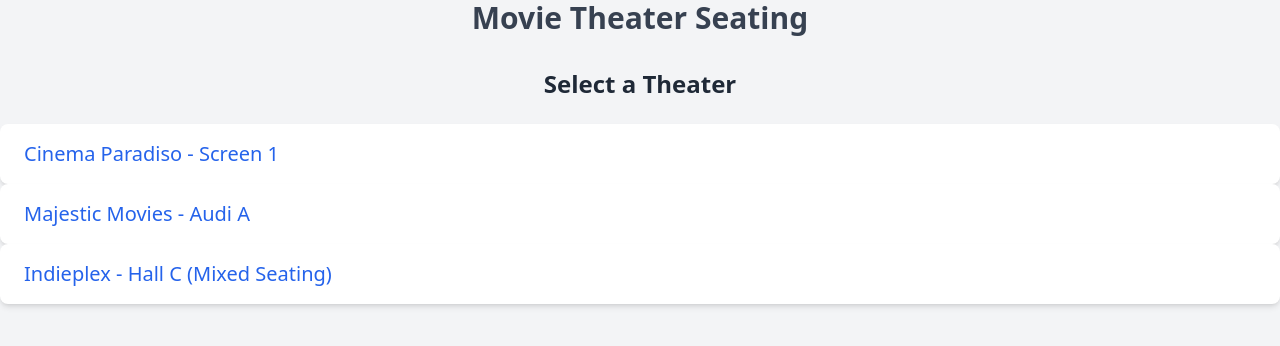
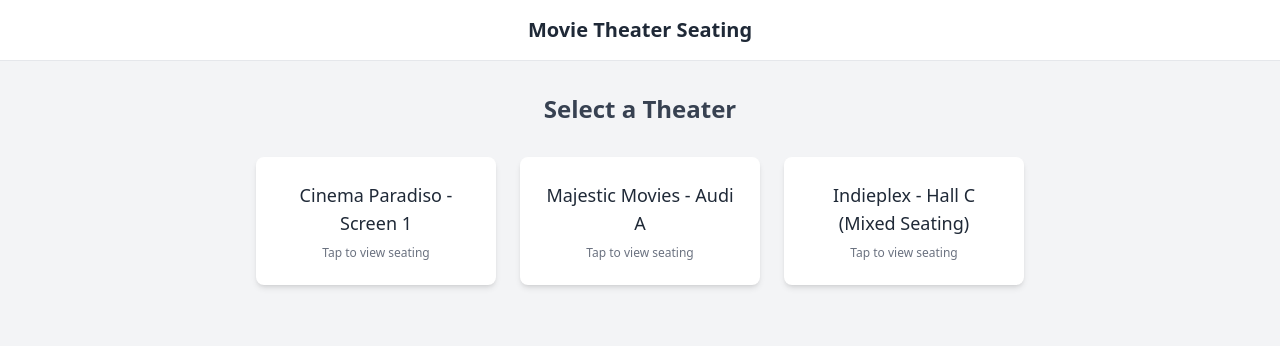
Before and after one commit to harshattray/seat-layout-plug, a React (Vite) app: page / in a window 1280 px wide. Shown: the top 346 px of the page. Built offline with nearby package versions, Linux system fonts and the light colour scheme.

Commit message:
feat: UI changes | Layout updated

```diff
--- a/src/App.tsx
+++ b/src/App.tsx
@@ -1,6 +1,7 @@
 import React, { useState } from "react";
 import SeatingLayout, { Layout, SeatingLayoutProps } from "./SeatingLayout";
 import { BeakerIcon, BuildingStorefrontIcon, FilmIcon, NoSymbolIcon } from '@heroicons/react/24/solid';
+import { ArrowLeftIcon } from '@heroicons/react/24/solid';
 
 interface TheaterConfig {
   id: string;
@@ -121,41 +122,46 @@ const App: React.FC = () => {
 
   return (
     <div className="min-h-screen bg-gray-100">
-      <header className="mb-8 text-center">
-        <h1 className="text-3xl font-bold text-gray-700">Movie Theater Seating</h1>
+      <header className="bg-white text-gray-800 p-4 border-b border-gray-200">
+        <h1 className="text-xl font-semibold text-center">Movie Theater Seating</h1>
       </header>
 
+      <main className="p-4 md:p-8">
         {selectedConfig ? (
-        <div>
+          <div className="max-w-5xl mx-auto bg-white p-6 rounded-lg shadow-lg">
             <button
               onClick={handleBackToTheaters}
-            className="mb-6 bg-indigo-500 hover:bg-indigo-700 text-white font-bold py-2 px-4 rounded transition duration-150 ease-in-out"
+              className="mb-6 bg-gray-200 hover:bg-gray-300 text-gray-700 font-semibold py-2 px-4 rounded transition duration-150 ease-in-out flex items-center text-sm"
             >
-            &larr; Back to Theaters
+              <ArrowLeftIcon className="h-4 w-4 mr-2" />
+              Back to Theaters
             </button>
-          <h2 className="text-2xl font-semibold text-gray-800 mb-4 text-center">{selectedConfig.name}</h2>
-          <div className="mt-8">
+            <h2 className="text-xl font-semibold mb-2 text-center text-gray-700">{selectedConfig.name}</h2>
+            <p className="text-xs text-gray-500 mb-6 text-center">Select your seats</p>
             <SeatingLayout
               key={selectedConfig.id}
               initialLayoutConfig={selectedConfig.layout}
               dbName={`SeatingDB-${selectedConfig.id}`}
             />
           </div>
-        </div>
         ) : (
-        <div className="text-center">
-          <h2 className="text-2xl font-semibold text-gray-800 mb-6 text-center">Select a Theater</h2>
+          <div className="max-w-3xl mx-auto">
+            <h2 className="text-2xl font-bold text-center mb-8 text-gray-700">Select a Theater</h2>
+            <div className="grid grid-cols-1 md:grid-cols-2 lg:grid-cols-3 gap-6">
               {theaterConfigs.map((theater) => (
                 <button
                   key={theater.id}
                   onClick={() => handleSelectTheater(theater.id)}
-              className="w-full px-6 py-4 bg-white text-blue-600 rounded-lg shadow-md hover:shadow-lg hover:bg-blue-50 transition-all duration-200 ease-in-out text-left"
+                  className="block p-6 bg-white rounded-lg shadow-md hover:shadow-lg transform hover:-translate-y-px transition-all duration-200 ease-in-out focus:outline-none focus:ring-2 focus:ring-gray-300 focus:ring-opacity-75"
                 >
-              <span className="text-xl font-medium">{theater.name}</span>
+                  <h3 className="text-lg font-medium text-gray-800 mb-2">{theater.name}</h3>
+                  <p className="text-xs text-gray-500">{'Tap to view seating'}</p>
                 </button>
               ))}
             </div>
+          </div>
         )}
+      </main>
     </div>
   );
 };
--- a/src/SeatingLayout.tsx
+++ b/src/SeatingLayout.tsx
@@ -380,6 +380,11 @@ const SeatingLayout: React.FC<SeatingLayoutProps> = ({
         ))}
       </div>
 
+      {/* Screen representation - Updated container styling */}
+      <div className="w-full max-w-xl my-4">
+        <img src="/assets/screen.png" alt="Screen" style={{ display: 'block', margin: '0 auto', maxWidth: '100%', height: 'auto' }} />
+      </div>
+
       <button
           onClick={bookSeats}
           disabled={Object.values(seats).filter(s => s.status === 'selected').length === 0}
```
Lines whose indentation alone changed are shown as unchanged.
